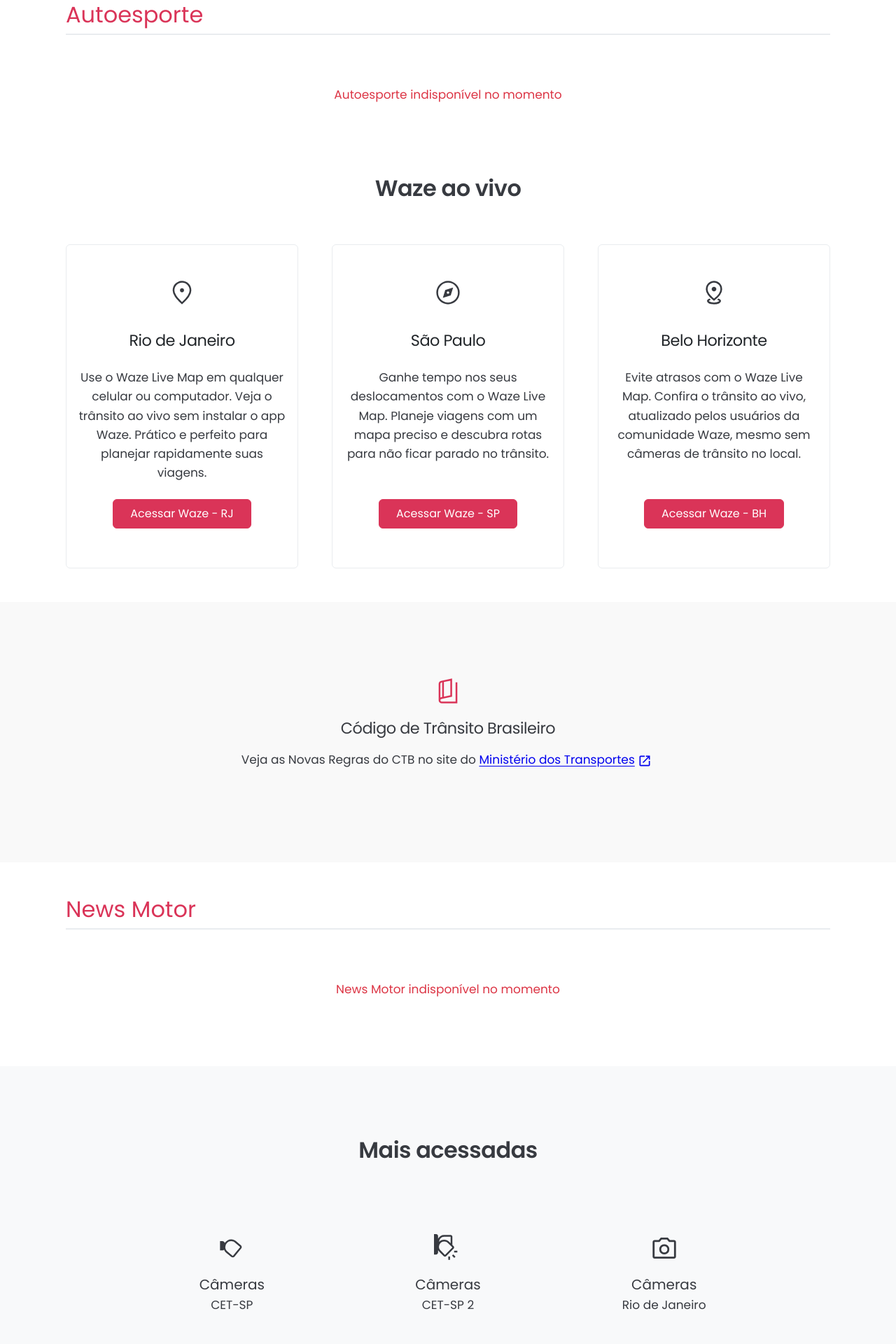
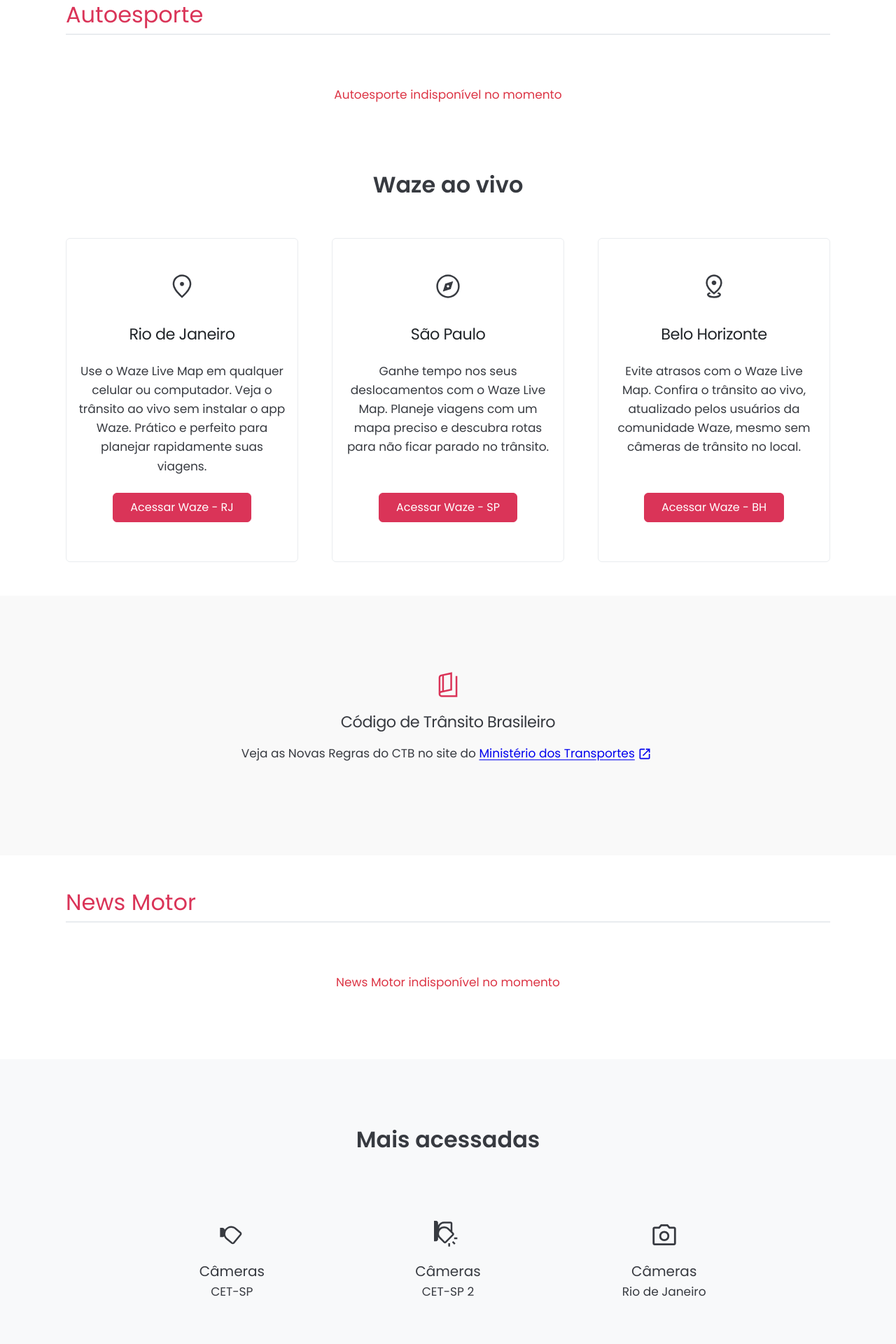
Before and after one commit to Sergio-Damm/transitoaovivo, a Jekyll site: the page built from index.html, in a window 1280 px wide. Shown: the part 1180-3100 px from the top of the page at 70% size. Built offline with Jekyll 4.4.1, drawn with Linux system fonts in a browser that asks for light colours; comment, search, counter and statistics services are not loaded.

Commit message:
h2 fs-2 fw-semibold and removed comments index html

```diff
--- a/_layouts/default.html
+++ b/_layouts/default.html
@@ -48,7 +48,6 @@
 <nav class="navbar navbar-expand-lg navbar-light bg-white w-100 border-bottom border-1">
   <div class="container-md">
 
-    <!-- LOGO / BRAND -->
     <a class="navbar-brand d-flex align-items-center" href="/">
              <svg class="mx-3" width="40" height="40"
            viewBox="0 0 400 400"
@@ -73,7 +72,6 @@
       Trânsito ao Vivo
     </a>
 
-    <!-- BOTÃO MOBILE -->
     <button class="navbar-toggler"
             type="button"
             data-bs-toggle="collapse"
@@ -84,7 +82,6 @@
       <span class="navbar-toggler-icon"></span>
     </button>
 
-    <!-- MENU -->
     <div class="collapse navbar-collapse" id="navbarNav">
       <ul class="navbar-nav mx-auto">
 
@@ -92,7 +89,6 @@
           <a class="nav-link" href="/">Home</a>
         </li>
 
-        <!-- CÂMERAS -->
         <li class="nav-item dropdown">
           <a class="nav-link dropdown-toggle"
              href="#" role="button" data-bs-toggle="dropdown">
@@ -142,7 +138,6 @@
           </ul>
         </li>
 
-        <!-- MAPAS WAZE -->
         <li class="nav-item dropdown">
           <a class="nav-link dropdown-toggle"
              href="#" role="button" data-bs-toggle="dropdown">
@@ -159,7 +154,6 @@
           </ul>
         </li>
 
-        <!-- NOTÍCIAS -->
         <li class="nav-item dropdown">
           <a class="nav-link dropdown-toggle"
              href="#" role="button" data-bs-toggle="dropdown">
@@ -174,12 +168,10 @@
           </ul>
         </li>
 
-        <!-- TEMPO -->
         <li class="nav-item">
           <a class="nav-link" href="/previsao-do-tempo/">Tempo</a>
         </li>
 
-        <!-- LINKS ÚTEIS -->
         <li class="nav-item dropdown">
           <a class="nav-link dropdown-toggle"
              href="#" role="button" data-bs-toggle="dropdown">
@@ -224,12 +216,11 @@
 		</div>
 </section>
 <!-- ============================================================================================= -->
-<!-- start most visited pages -->
 <section class="bg-light py-5">
     <div class="container pt-5">
         <div class="row align-items-center">
 			<div class="col-12 col-md-10 mx-auto">
-                <h2 class="content-h2-title text-center">Mais acessadas</h2>
+                <h2 class="fw-semibold text-center">Mais acessadas</h2>
             </div>
         </div>
     </div>
@@ -243,7 +234,6 @@
 				<div class="row row-cols-2 row-cols-lg-3 g-4 text-center pt-4">
 
 					<div class="col">
-						<!-- content 1/12 -->
 						<div class='p-3'>
 							<a aria-label='Ver câmeras - CET-SP 1' class='link-interno' href='{{ site.baseurl }}/transito-cetsp-1/'>
 								<svg aria-label="Câmeras CET-SP" fill='#373a40' height='40' viewBox='0 -960 960 960' width='40' xmlns='http://www.w3.org/2000/svg'><path d='M576-189q-22 26-54.5 29.5T463-178L294-319q-26-21-45-48t-31-58q-11 12-26 18.5t-32 6.5H80v-320h80q29 0 51.5 18t27.5 47q38-58 98-91.5T466-780q45 0 85.5 16t74.5 45l170 141q26 21 28.5 53.5T806-466L576-189ZM260-518q0 45 19 84t53 68l185 154 255-307-184-154q-26.76-22.93-59.1-34.96Q496.57-720 462-720q-84 0-142.45 58.68Q261.1-602.64 260-518Zm256 52Z'></path></svg>
@@ -254,7 +244,6 @@
 					</div>
 
 					<div class="col">
-						<!-- content 2/12 -->
 						<div class="p-3">
 							<a aria-label='Ver câmeras - CET-SP 2' class='link-interno' href='{{ site.baseurl }}/transito-cetsp-2/'>
 								<svg aria-label="Ver câmeras CET-SP 2" fill='#373a40' height='40' viewBox='0 -960 960 960' width='40' xmlns='http://www.w3.org/2000/svg'><path d='M630-587 520-697q-34-34-78-53.5T350-770q-67 0-122.5 34.5T140-646q31-55 87-89.5T350-770q48 0 92 19.5t78 53.5l110 110ZM0-260v-700h70.09q28.91 0 49.41 20.56Q140-918.88 140-890v87q29-57 84-92t123-35h223q24.75 0 42.38 17.62Q630-894.75 630-870v283l43 43q17 16.93 17 41.97Q690-477 673-460L418-205q-16.93 17-41.97 17Q351-188 334-205L181-357q-12-12-22.5-25.5T140-411v81q0 28.87-20.56 49.44Q98.88-260 70-260H0Zm347-610q-73 0-123.5 52.5T173-691q33-36 78.5-57.5T350-770q48 0 92 19.5t78 53.5l50 50v-223H347ZM170-527.24q0 36.24 14 68.74 14 32.5 40 58.5l152 152 254-254-154-154q-26-26-58.5-40T350-710q-76 0-128 54t-52 128.76ZM800-330H690v-60h110v60ZM695-143l-77-77 42-42 77 77-42 42ZM490-80v-110h60v110h-60Zm-90-399Z'></path></svg>
@@ -265,7 +254,6 @@
 					</div>
 
 					<div class="col">
-						<!-- content 3/12 -->
 						<div class="p-3">
 							<a aria-label='Ver câmeras - Rio de Janeiro' class='link-interno' href='{{ site.baseurl }}/transito-rio-de-janeiro/'>
 								<svg aria-label="Ver câmeras Rio de Janeiro" fill='#373a40' height='40' viewBox='0 -960 960 960' width='40' xmlns='http://www.w3.org/2000/svg'><path d='M479.67-264.67q73.33 0 123.5-50.16 50.16-50.17 50.16-123.5 0-73.34-50.16-123.17-50.17-49.83-123.5-49.83-73.34 0-123.17 49.83t-49.83 123.17q0 73.33 49.83 123.5 49.83 50.16 123.17 50.16Zm0-66.66q-45.67 0-76-30.67-30.34-30.67-30.34-76.33 0-45.67 30.34-76 30.33-30.34 76-30.34 45.66 0 76.33 30.34 30.67 30.33 30.67 76 0 45.66-30.67 76.33t-76.33 30.67ZM146.67-120q-27 0-46.84-19.83Q80-159.67 80-186.67v-502q0-26.33 19.83-46.5 19.84-20.16 46.84-20.16h140L360-840h240l73.33 84.67h140q26.34 0 46.5 20.16Q880-715 880-688.67v502q0 27-20.17 46.84Q839.67-120 813.33-120H146.67Zm0-66.67h666.66v-502H642.67l-73-84.66H390.33l-73 84.66H146.67v502ZM480-438Z'></path></svg>
@@ -276,7 +264,6 @@
 					</div>
 
 					<div class="col">
-						<!-- content 4/12 -->
 						<div class="p-3">
 							<a aria-label='Ver câmeras - CET-SP 3' class='link-interno' href='/transito-cetsp-3/'>
 								<svg aria-label="Ver câmeras CET-SP 3" fill='#373a40' height='40' viewBox='0 -960 960 960' width='40' xmlns='http://www.w3.org/2000/svg'><path d='M146.67-160q-27 0-46.84-19.83Q80-199.67 80-226.67v-506.66q0-27 19.83-46.84Q119.67-800 146.67-800h506.66q27 0 46.84 19.83Q720-760.33 720-733.33V-530l160-160v420L720-430v203.33q0 27-19.83 46.84Q680.33-160 653.33-160H146.67Zm0-66.67h506.66v-506.66H146.67v506.66Zm0 0v-506.66 506.66Z'></path></svg>
@@ -287,7 +274,6 @@
 					</div>
 
 					<div class="col">
-						<!-- content 5/12 -->
 						<div class="p-3">
 							<a aria-label='Ver Waze - São Paulo' class='link-interno' href='{{ site.baseurl }}/waze-sao-paulo/'>
 								<svg aria-label='Ver Waze - São Paulo' fill='#373a40' height='40' viewBox='0 -960 960 960' width='40' xmlns='http://www.w3.org/2000/svg'><path d='M480.06-486.67q30.27 0 51.77-21.56 21.5-21.55 21.5-51.83 0-30.27-21.56-51.77-21.55-21.5-51.83-21.5-30.27 0-51.77 21.56-21.5 21.55-21.5 51.83 0 30.27 21.56 51.77 21.55 21.5 51.83 21.5ZM480-168q129.33-118 191.33-214.17 62-96.16 62-169.83 0-114.86-73.36-188.1-73.36-73.23-179.97-73.23T300.03-740.1q-73.36 73.24-73.36 188.1 0 73.67 63 169.83Q352.67-286 480-168Zm0 88Q319-217 239.5-334.5T160-552q0-150 96.5-239T480-880q127 0 223.5 89T800-552q0 100-79.5 217.5T480-80Zm0-480Z'></path></svg>
@@ -298,7 +284,6 @@
 					</div>
 
 					<div class="col">
-						<!-- content 6/12 -->
 						<div class="p-3">
 							<a aria-label='Ver Câmeras - Rodovias de São Paulo' class='link-interno' href='{{ site.baseurl }}/transito-sao-paulo/'>
 								<svg aria-label='Ver Câmeras - Rodovias de São Paulo' fill='#373a40' height='40' viewBox='0 -960 960 960' width='40' xmlns='http://www.w3.org/2000/svg'><path d='M787.33-60 736-110.67l122.67-122.66-122-122L787.33-406l173.34 172.67L787.33-60Zm-460.66-60v-80h-180q-27 0-46.84-19.83Q80-239.67 80-266.67v-506.66q0-27 19.83-46.84Q119.67-840 146.67-840h666.66q27 0 46.84 19.83Q880-800.33 880-773.33V-482h-66.67v-291.33H146.67v506.66H684V-200h-64v80H326.67Zm-180-146.67v-506.66 506.66Z'></path></svg>
@@ -309,7 +294,6 @@
 					</div>
 
 					<div class="col">
-						<!-- content 7/12 -->
 						<div class="p-3">
 							<a aria-label='Ver câmeras - Minas Gerais' class='link-interno' href='{{ site.baseurl }}/transito-minas-gerais/'>
 								<svg aria-label='Ver câmeras - Minas Gerais' fill='#373a40' height='40' viewBox='0 -960 960 960' width='40' xmlns='http://www.w3.org/2000/svg'><path d='M382-306.67 653.33-480 382-653.33v346.66ZM480-80q-82.33 0-155.33-31.5-73-31.5-127.34-85.83Q143-251.67 111.5-324.67T80-480q0-83 31.5-156t85.83-127q54.34-54 127.34-85.5T480-880q83 0 156 31.5T763-763q54 54 85.5 127T880-480q0 82.33-31.5 155.33-31.5 73-85.5 127.34Q709-143 636-111.5T480-80Zm0-66.67q139.33 0 236.33-97.33t97-236q0-139.33-97-236.33t-236.33-97q-138.67 0-236 97-97.33 97-97.33 236.33 0 138.67 97.33 236 97.33 97.33 236 97.33ZM480-480Z'></path></svg>
@@ -320,7 +304,6 @@
 					</div>
 
 					<div class="col">
-						<!-- content 8/12 -->
 						<div class="p-3">
 							<a aria-label='Ver Waze - Recife' class='link-interno' href='{{ site.baseurl }}/waze-recife/'>
 								<svg aria-label='Ver Waze - Recife' fill='#373a40' height='40' viewBox='0 -960 960 960' width='40' xmlns='http://www.w3.org/2000/svg'><path d='m523.33-120-114-289.33-289.33-114v-47.34L840-840 570.67-120h-47.34ZM544-245.33 726-726 246-544l214.67 83.33L544-245.33Zm-83.33-215.34Z'></path></svg>
@@ -331,7 +314,6 @@
 					</div>
 
 					<div class="col">
-						<!-- content 9/12 -->
 						<div class="p-3">
 							<a aria-label='Ver mais câmeras - por Cidades' class='link-interno' href='{{ site.baseurl }}/mais-cameras-ao-vivo/'>
 								<svg aria-label='Ver mais câmeras - por Cidades' fill='#373a40' height='40' viewBox='0 -960 960 960' width='40' xmlns='http://www.w3.org/2000/svg'><path d='M440-438ZM106.67-120q-27 0-46.84-19.83Q40-159.67 40-186.67v-502q0-26.33 19.83-46.5 19.84-20.16 46.84-20.16h140L320-840h262.67v66.67H350.33l-73 84.66H106.67v502h666.66v-396H840v396q0 27-20.17 46.84Q799.67-120 773.33-120H106.67Zm666.66-569.33v-84h-84V-840h84v-84.67H840V-840h84.67v66.67H840v84h-66.67ZM439.67-264.67q73.33 0 123.5-50.16 50.16-50.17 50.16-123.5 0-73.34-50.16-123.17-50.17-49.83-123.5-49.83-73.34 0-123.17 49.83t-49.83 123.17q0 73.33 49.83 123.5 49.83 50.16 123.17 50.16Zm0-66.66q-45.67 0-76-30.67-30.34-30.67-30.34-76.33 0-45.67 30.34-76 30.33-30.34 76-30.34 45.66 0 76.33 30.34 30.67 30.33 30.67 76 0 45.66-30.67 76.33t-76.33 30.67Z'></path></svg>
@@ -342,7 +324,6 @@
 					</div>
 
 					<div class="col">
-						<!-- content 10/12 -->
 						<div class="p-3">
 							<a aria-label='Ver Waze - por Cidades' class='link-interno' href='{{ site.baseurl }}/waze-transito-em-tempo-real/'>
 								<svg aria-label='Ver Waze - por Cidades' fill='#373a40' height='40' viewBox='0 -960 960 960' width='40' xmlns='http://www.w3.org/2000/svg'><path d='M480-80q-106 0-173-31.83-67-31.84-67-81.5 0-25.34 20.17-47.84 20.16-22.5 55.5-37.5l51 47.67q-16.34 4.67-32.5 15.33Q318-205 306.67-193.33q15.66 18.66 67 32.66 51.33 14 106.33 14t106.83-14q51.84-14 67.5-32.66-11.66-12.67-29.33-23-17.67-10.34-34.33-15l51.33-48q37.33 15.33 57.67 37.83Q720-219 720-193.33q0 49.66-67 81.5Q586-80 480-80Zm1-203.33q105.67-78.34 159-158.17 53.33-79.83 53.33-152.5 0-108.67-69-164T480-813.33q-74.67 0-144 55.33t-69.33 164q0 71 53 147.83 53 76.84 161.33 162.84ZM480-200Q339.67-304 269.83-402 200-500 200-594q0-71 25.5-124.5t65.83-89.5q40.34-36 90-54Q431-880 480-880t99 18q50 18 90 54t65.5 89.5Q760-665 760-594q0 94-69.5 192T480-200Zm0-320q33 0 56.5-23.5T560-600q0-33-23.5-56.5T480-680q-33 0-56.5 23.5T400-600q0 33 23.5 56.5T480-520Zm0-80Z'></path></svg>
@@ -353,7 +334,6 @@
 					</div>
 
 					<div class="col">
-						<!-- content 11/12 -->
 						<div class="p-3">
 							<a aria-label='Ver Waze - Rio de Janeiro' class='link-interno' href='{{ site.baseurl }}/waze-rio-de-janeiro/'>
 								<svg aria-label='Ver Waze - Rio de Janeiro' fill='#373a40' height='40' viewBox='0 -960 960 960' width='40' xmlns='http://www.w3.org/2000/svg'><path d='M320.33-288 480-360.33 639.67-288l8.33-8.33-168-406.34-168 406.34 8.33 8.33ZM480-80q-82.33 0-155.33-31.5-73-31.5-127.34-85.83Q143-251.67 111.5-324.67T80-480q0-83 31.5-156t85.83-127q54.34-54 127.34-85.5T480-880q83 0 156 31.5T763-763q54 54 85.5 127T880-480q0 82.33-31.5 155.33-31.5 73-85.5 127.34Q709-143 636-111.5T480-80Zm0-66.67q139.33 0 236.33-97.33t97-236q0-139.33-97-236.33t-236.33-97q-138.67 0-236 97-97.33 97-97.33 236.33 0 138.67 97.33 236 97.33 97.33 236 97.33ZM480-480Z'></path></svg>
@@ -364,7 +344,6 @@
 					</div>
 
 					<div class="col">
-						<!-- content 12/12 -->
 						<div class="p-3">
 							<a aria-label='Ver satélite - Previsão do Tempo' class='link-interno' href='{{ site.baseurl }}/previsao-do-tempo/'>
 								<svg aria-label='Ver satélite - Previsão do Tempo' fill='#373a40' height='40' viewBox='0 -960 960 960' width='40' xmlns='http://www.w3.org/2000/svg'><path d='m300-40 36-100h-76l50-140h100l-43 100h83L340-40h-40Zm270-40 28-80h-78l43-120h100l-35 80h82L610-80h-40ZM290-340q-86.86 0-148.43-61.52Q80-463.04 80-549.83 80-629 136.5-691 193-753 277-759q32-56 84.5-88.5T480.42-880q90.58 0 152.08 57.5Q694-765 708-680q79 4 125.5 53.5T880-510.38Q880-440 830.42-390 780.83-340 710-340H290Zm0-60h420q46.2 0 78.1-32.5 31.9-32.5 31.9-78T788.1-588q-31.9-32-78.1-32h-60v-30q0-71-49.5-120.5T480.21-820q-51.48 0-93.84 27.5Q344-765 324-718l-8 18h-28q-62 2-105 45.39-43 43.4-43 104.47Q140-488 183.93-444T290-400Zm190-210Z'></path></svg>
@@ -380,7 +359,6 @@
 	</div>
 </section>
  <!-- ============================================================================================= -->
-<!-- footer -->
 <section class='my-footer'>
 	<div class='container'>
 		<footer class='py-5' id='my-footer'>
@@ -397,11 +375,10 @@
 	</div>
 </section>
 <!-- ============================================================================================= -->
-<!-- button back to top -->
 <a aria-label='Voltar ao topo' class='top btn btn-floating rounded-circle shadow d-flex justify-content-center align-items-center' href='#' id='btn-back-to-top' title='Voltar ao topo'>
 	<svg height='24' viewBox='0 -960 960 960' width='24' xmlns='http://www.w3.org/2000/svg'><path d='M440-160v-487L216-423l-56-57 320-320 320 320-56 57-224-224v487h-80Z'></path></svg>
 </a>
-<!-- scripts -->
+
 <script src='{{ site.baseurl }}/js/main.js' defer></script>
 <script src="https://cdn.jsdelivr.net/npm/hls.js@latest"></script>
 <script crossorigin='anonymous' defer='defer' integrity='sha384-I7E8VVD/ismYTF4hNIPjVp/Zjvgyol6VFvRkX/vR+Vc4jQkC+hVqc2pM8ODewa9r' src='https://cdn.jsdelivr.net/npm/@popperjs/core@2.11.8/dist/umd/popper.min.js'></script>
--- a/index.html
+++ b/index.html
@@ -154,7 +154,7 @@
     <div class="container">
   		<div class="row">
         	<div class="col-12 col-md-10 mx-auto">
-  				<h2 class="content-h2-title text-center">Waze ao vivo</h2>
+  				<h2 class="fw-semibold text-center">Waze ao vivo</h2>
 			</div>
   		</div>
 	</div>
--- a/pages/transito-rio-de-janeiro/index.html
+++ b/pages/transito-rio-de-janeiro/index.html
@@ -14,7 +14,7 @@
 			<h1 class="content-h1-title">Câmeras de Trânsito ao Vivo nas cidades do Rio de Janeiro e Niterói</h1>
 		</div>
 		<div class="col-12 col-md-10 mx-auto pt-3">
-			<h2 class="content-h3-title">A COR.Rio disponibiliza imagens de trânsito na cidade do Rio de Janeiro pelo aplicativo COR.Rio</h2>
+			<h2 class="content-h2-title">A COR.Rio disponibiliza imagens de trânsito na cidade do Rio de Janeiro pelo aplicativo COR.Rio</h2>
 		</div>
 	</div>
 </section>
```
